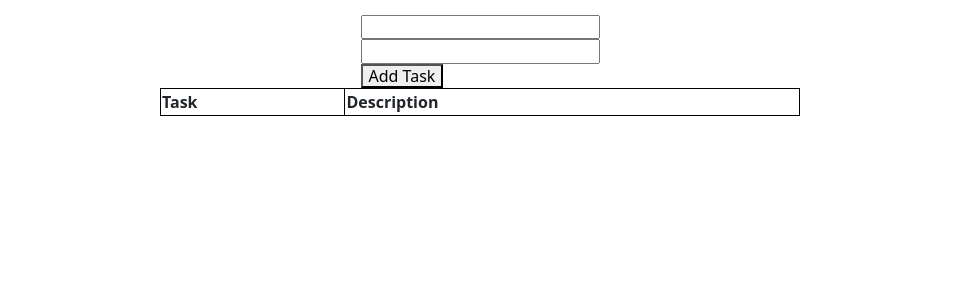
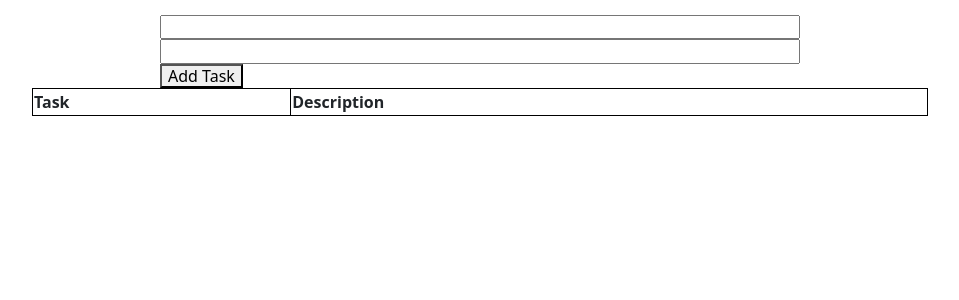
Before and after one commit to IrinaZinchenko/todo-list-react, a React app: page / in a window 1280 px wide. Shown: the top 300 px of the page, without its empty margins (175-1134 px from the left). Built offline with nearby package versions, Linux system fonts and the light colour scheme.

Commit message:
added some styles

```diff
--- a/src/index.scss
+++ b/src/index.scss
@@ -12,13 +12,18 @@
 
   margin: 15px;
 
-  .inputs-container {
-    display: flex;
-    flex-direction: column;
+  .todo-container {
+    width: 50%;
+
+    .inputs-container {
+      display: flex;
+      flex-direction: column;
+    }
   }
 
+
   table {
-    width: 50%;
+    width: 70%;
   }
 
   table, th, td {
```
